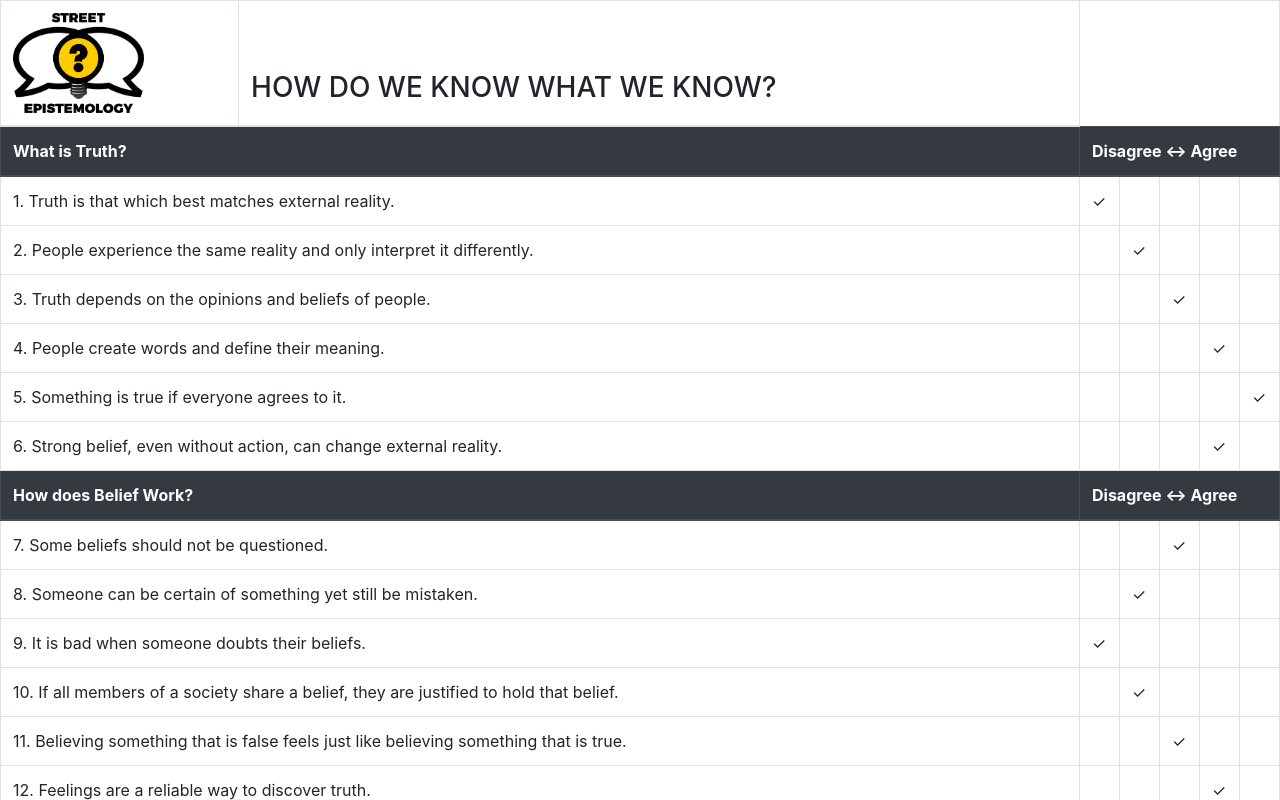
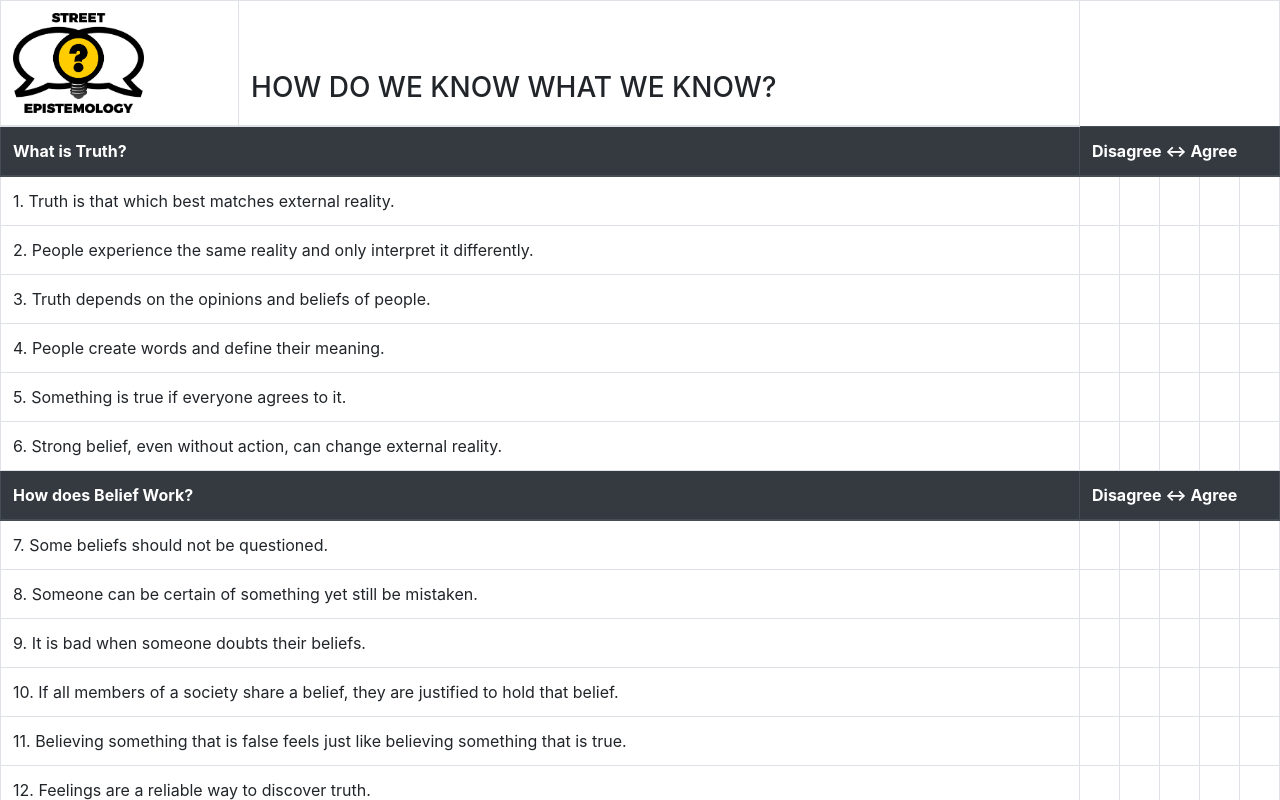
Before and after one commit to Street-Epistemology/se-survey, a React (Create React App) app in the folder se-survey/: page / in a window 1280 px wide. Shown: the top 800 px of the page. Built offline with nearby package versions, Linux system fonts and the light colour scheme.

Commit message:
Routing and hash loading from the URL

```diff
--- a/se-survey/package.json
+++ b/se-survey/package.json
@@ -10,9 +10,11 @@
     "@types/node": "^12.12.55",
     "@types/react": "^16.9.49",
     "@types/react-dom": "^16.9.8",
+    "@types/react-router-dom": "^5.1.5",
     "bootstrap": "^4.5.2",
     "react": "^16.13.1",
     "react-dom": "^16.13.1",
+    "react-router-dom": "^5.2.0",
     "react-scripts": "3.4.3",
     "typescript": "^3.7.5"
   },
--- a/se-survey/src/App.tsx
+++ b/se-survey/src/App.tsx
@@ -4,6 +4,8 @@ import questionJson from './files/questions.json';
 import { QuestionResponse, Question } from './components/Question';
 import { Confidence } from './utils/Confidence';
 import { stringify } from 'querystring';
+import { useRouteMatch, match } from 'react-router-dom';
+import { Match } from '@testing-library/react';
 
 interface QuestionGroup {
   questions: QuestionResponse[];
@@ -36,7 +38,6 @@ const toFlag = (
 const fromFlag = (flag: string): Array<Confidence | undefined> => {
   const code = flag.charCodeAt(0);
   const value = code >= 64 ? flag.charCodeAt(0) - 65 : flag.charCodeAt(0) - 22;
-  console.log(flag + value);
   const pos1 = mapNumberToConfidence(value % 6);
   const pos2 = mapNumberToConfidence(Math.floor(value / 6));
   return [pos1, pos2];
@@ -45,9 +46,9 @@ const fromFlag = (flag: string): Array<Confidence | undefined> => {
 const getHash = (groups: QuestionGroup[]): string => {
   const questions = groups.flatMap((group) => group.questions);
   const hashChars: string[] = [];
-  for (let i = 0; i < questions.length; i += 2)
-  {
-    const secondConfidence = i + 1 >= questions.length ? undefined : questions[i + 1].confidence;
+  for (let i = 0; i < questions.length; i += 2) {
+    const secondConfidence =
+      i + 1 >= questions.length ? undefined : questions[i + 1].confidence;
     const pairFlag = toFlag(questions[i].confidence, secondConfidence);
     hashChars.push(pairFlag);
   }
@@ -55,44 +56,36 @@ const getHash = (groups: QuestionGroup[]): string => {
   return hashChars.join('');
 };
 
-const loadHash = (hash: string): QuestionGroup[] => {
+const loadHash = (hash: string | undefined): QuestionGroup[] => {
   const result = loadData();
+  if (hash == undefined) return result;
   const questions = result.flatMap((group) => group.questions);
-  const setConfidenceAtIndex = (index: number, confidence: Confidence | undefined) : void => {
+  const setConfidenceAtIndex = (
+    index: number,
+    confidence: Confidence | undefined
+  ): void => {
     if (index < questions.length) questions[index].confidence = confidence;
-  }
+  };
 
-  for (let i = 0; i < hash.length; i++)
-  {
+  for (let i = 0; i < hash.length; i++) {
     const confidences = fromFlag(hash[i]);
-    console.log(confidences);
     setConfidenceAtIndex(i * 2, confidences[0]);
-    setConfidenceAtIndex((i * 2) + 1, confidences[1]);
+    setConfidenceAtIndex(i * 2 + 1, confidences[1]);
   }
 
   return result;
+};
+
+interface QuestionnaireProps {
+  questionGroups: QuestionGroup[];
+  handleSelection: (response: QuestionResponse) => void;
 }
 
-const App = () => {
-  const [questionGroups, setQuestionGroups] = useState<QuestionGroup[]>(
-    loadHash('N13PN13PN13H')
-  );
-
-  const handleSelection = (response: QuestionResponse) => {
-    let newGroups = [...questionGroups];
-    for (let group of newGroups) {
-      for (let question of group.questions) {
-        if (question.question === response.question)
-          question.confidence = response.confidence;
-      }
-    }
-
-    setQuestionGroups(newGroups);
-    console.log(getHash(newGroups));
-  };
-
+const Questionnaire: React.FC<QuestionnaireProps> = ({
+  questionGroups,
+  handleSelection,
+}) => {
   return (
-    <div className="App">
     <div className="container-s">
       <table className="table table-bordered table-bordered ">
         <thead>
@@ -134,6 +127,36 @@ const App = () => {
         })}
       </table>
     </div>
+  );
+};
+
+type TParams = { id?: string | undefined };
+
+const App = () => {
+  const match : match<TParams> = useRouteMatch();
+  const [questionGroups, setQuestionGroups] = useState<QuestionGroup[]>(
+    loadHash(match.params.id)
+  );
+
+  const handleSelection = (response: QuestionResponse) => {
+    let newGroups = [...questionGroups];
+    for (let group of newGroups) {
+      for (let question of group.questions) {
+        if (question.question === response.question)
+          question.confidence = response.confidence;
+      }
+    }
+
+    setQuestionGroups(newGroups);
+    console.log(getHash(newGroups));
+  };
+
+  return (
+    <div className="App">
+      <Questionnaire
+        questionGroups={questionGroups}
+        handleSelection={handleSelection}
+      />
     </div>
   );
 };
--- a/se-survey/src/index.tsx
+++ b/se-survey/src/index.tsx
@@ -3,10 +3,20 @@ import ReactDOM from 'react-dom';
 import App from './App';
 import 'bootstrap/dist/css/bootstrap.css';
 import './App.css';
+import { BrowserRouter as Router, Switch, Route, Link } from 'react-router-dom';
 
 ReactDOM.render(
   <React.StrictMode>
-    <App />
+    <Router>
+      <Switch>
+        <Route path="/:id">
+          <App />
+        </Route>
+        <Route path="/">
+          <App />
+        </Route>
+      </Switch>
+    </Router>
   </React.StrictMode>,
   document.getElementById('root')
 );
```
Also changed, not shown: 1 other file (tests, documents, lock files or other folders). Lines whose indentation alone changed are shown as unchanged.
